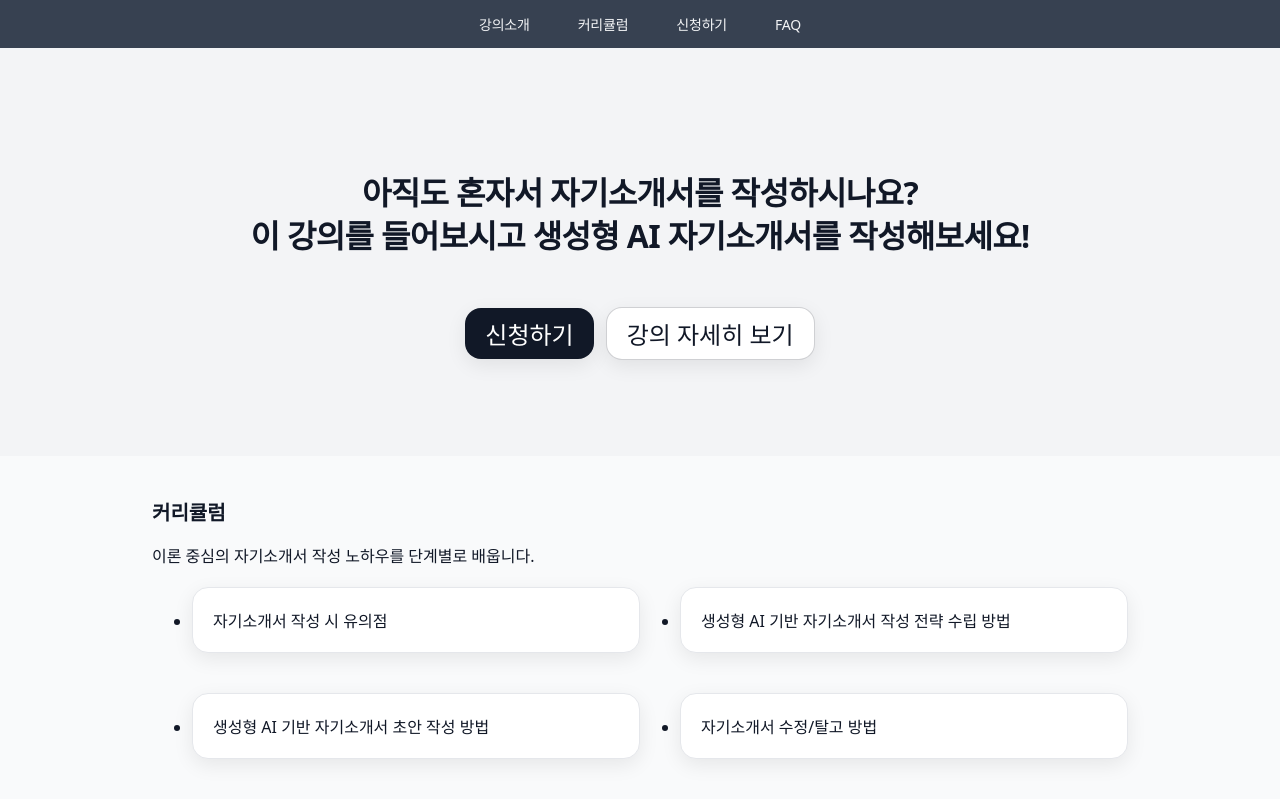
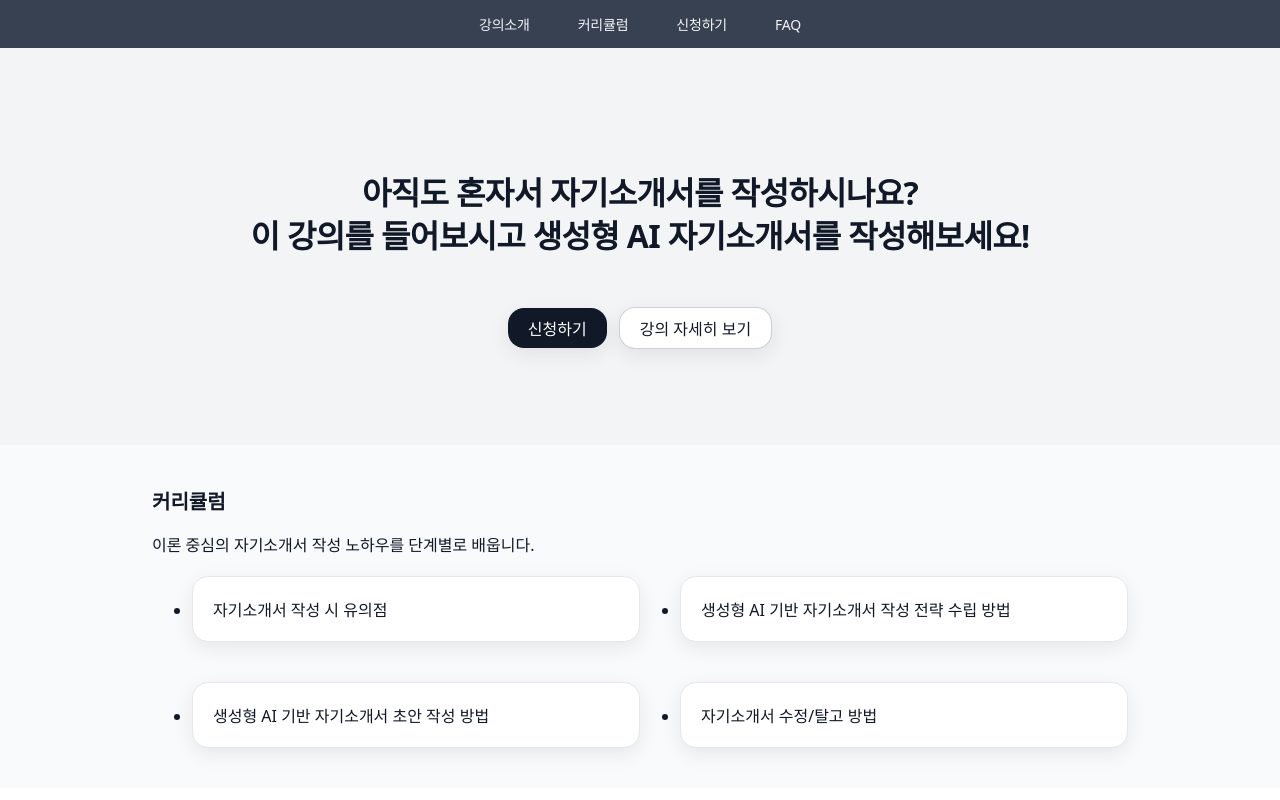
Before and after one commit to sipoon07/harmonium-likelion-v2, a React (Vite) app: page / in a window 1280 px wide. Shown: the top 800 px of the page. Built offline with nearby package versions, Linux system fonts and the light colour scheme; the HTML template or start-up script is replaced by a standard one.

Commit message:
CTAButton font size edit

```diff
--- a/src/components/CTAButton.module.css
+++ b/src/components/CTAButton.module.css
@@ -1,7 +1,7 @@
 .btn{
   border-radius:var(--radius-xl);
   padding:.5rem 1.25rem;
-  font-size: 24px;
+  font-size: 16px;
   box-shadow:var(--shadow-soft);
   transition:transform .08s ease, box-shadow .2s ease, opacity .2s ease;
   display:inline-flex; align-items:center; justify-content:center;
```
